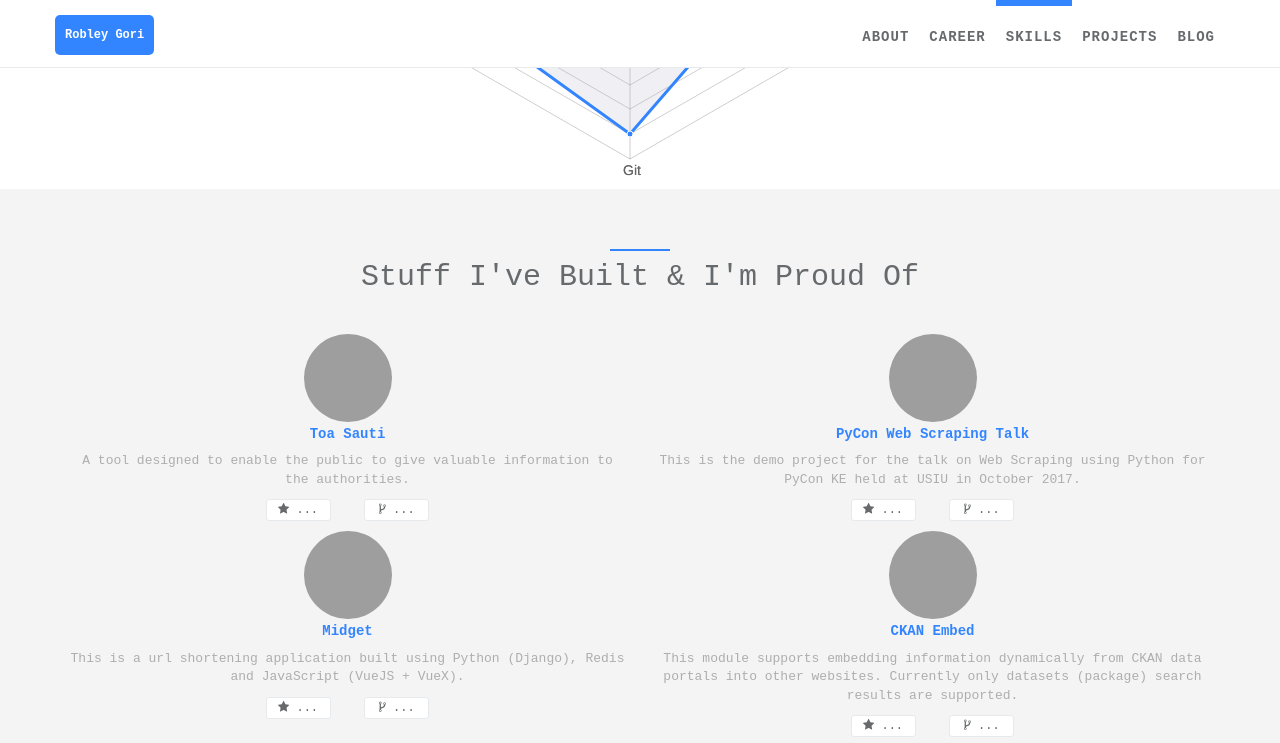
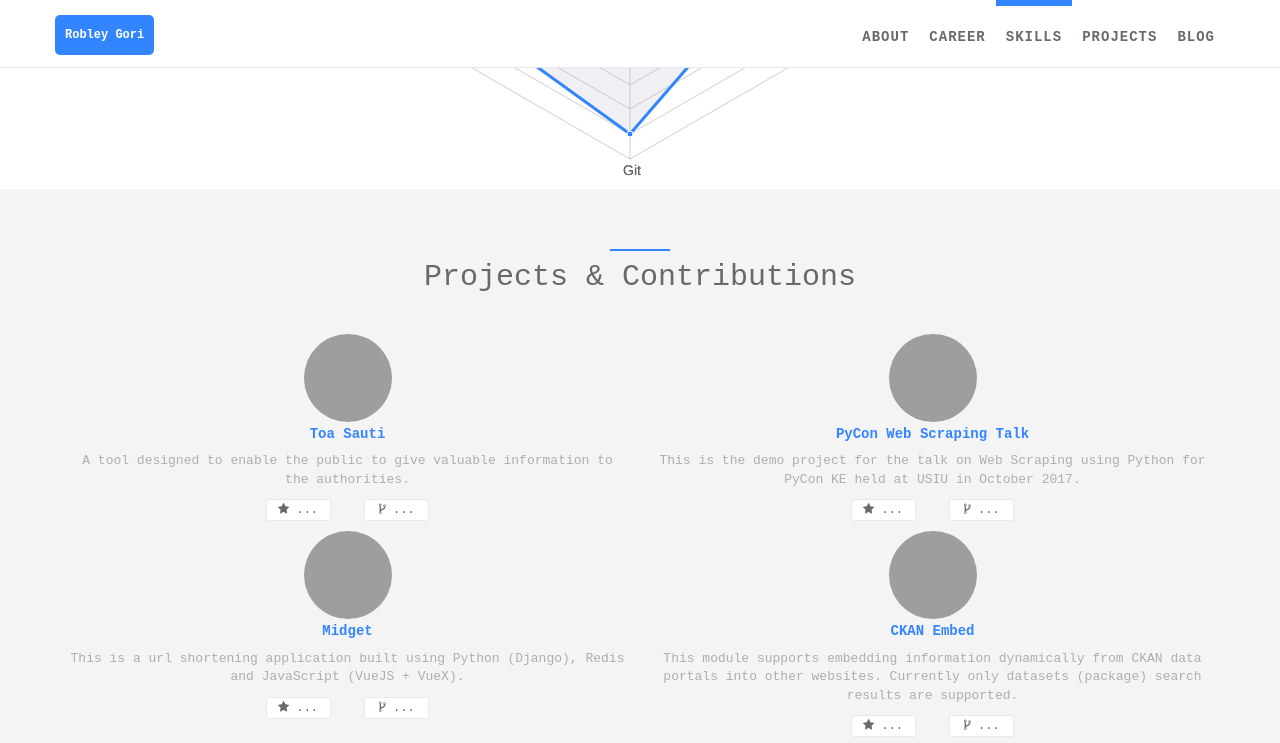
Before and after one commit to ro6ley/ro6ley.github.io, a Jekyll site: the page built from index.html, in a window 1280 px wide and 900 px high, scrolled down 2095 px, cut to the strip 0-743 px from the top of the window. Built offline with Jekyll 4.4.1, drawn with Linux system fonts in a browser that asks for light colours; grey boxes are pictures that could not be loaded.

Commit message:
update section title

```diff
--- a/_includes/sections/projects.html
+++ b/_includes/sections/projects.html
@@ -2,7 +2,7 @@
     <div class="row m-b-lg">
         <div class="col-lg-12 text-center">
             <div class="navy-line"></div>
-            <h1><span data-i18n="projects.my_projects">Stuff I've Built & I'm Proud Of</span></h1>
+            <h1><span data-i18n="projects.my_projects">Projects & Contributions</span></h1>
         </div>
     </div>
     <div class="row">
```
